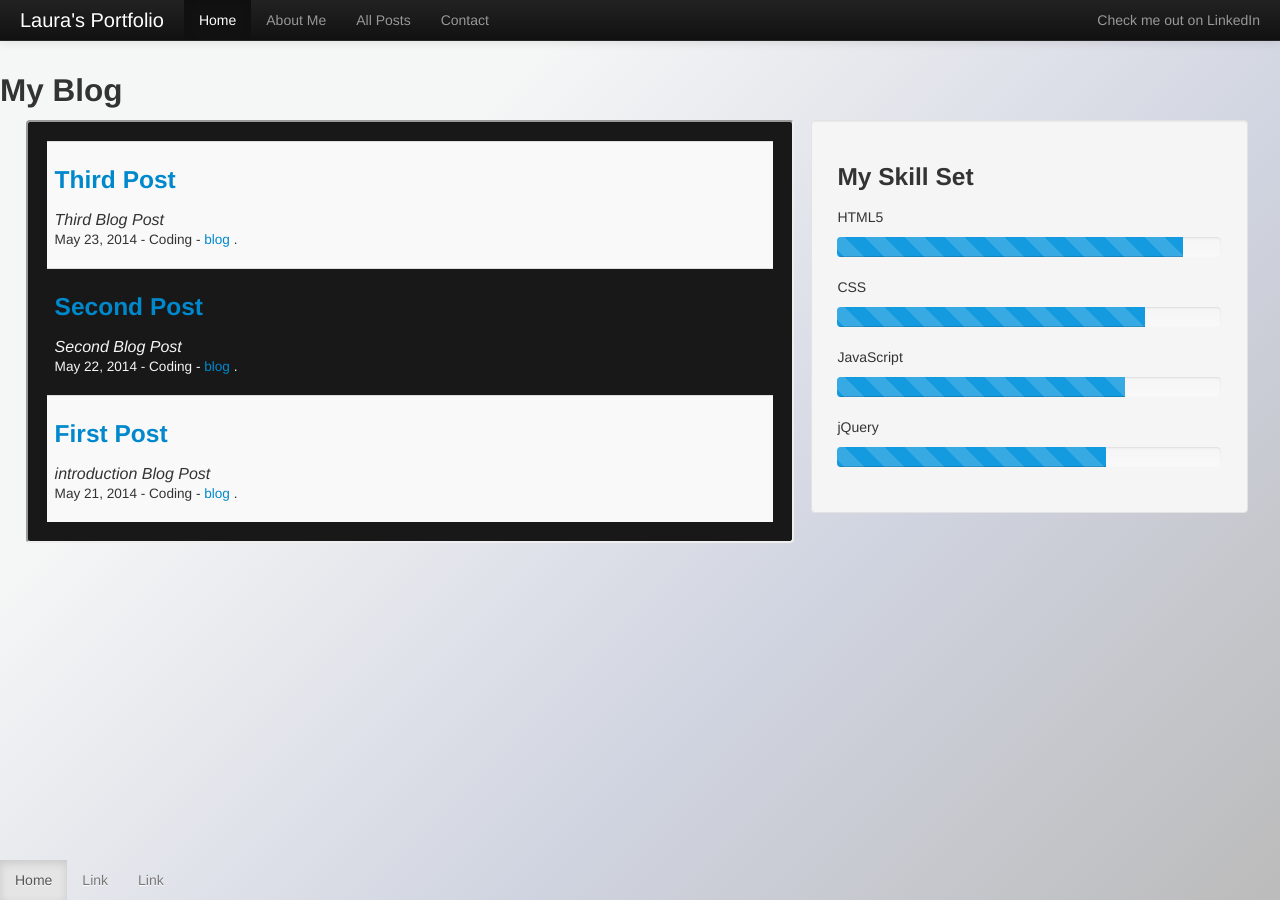
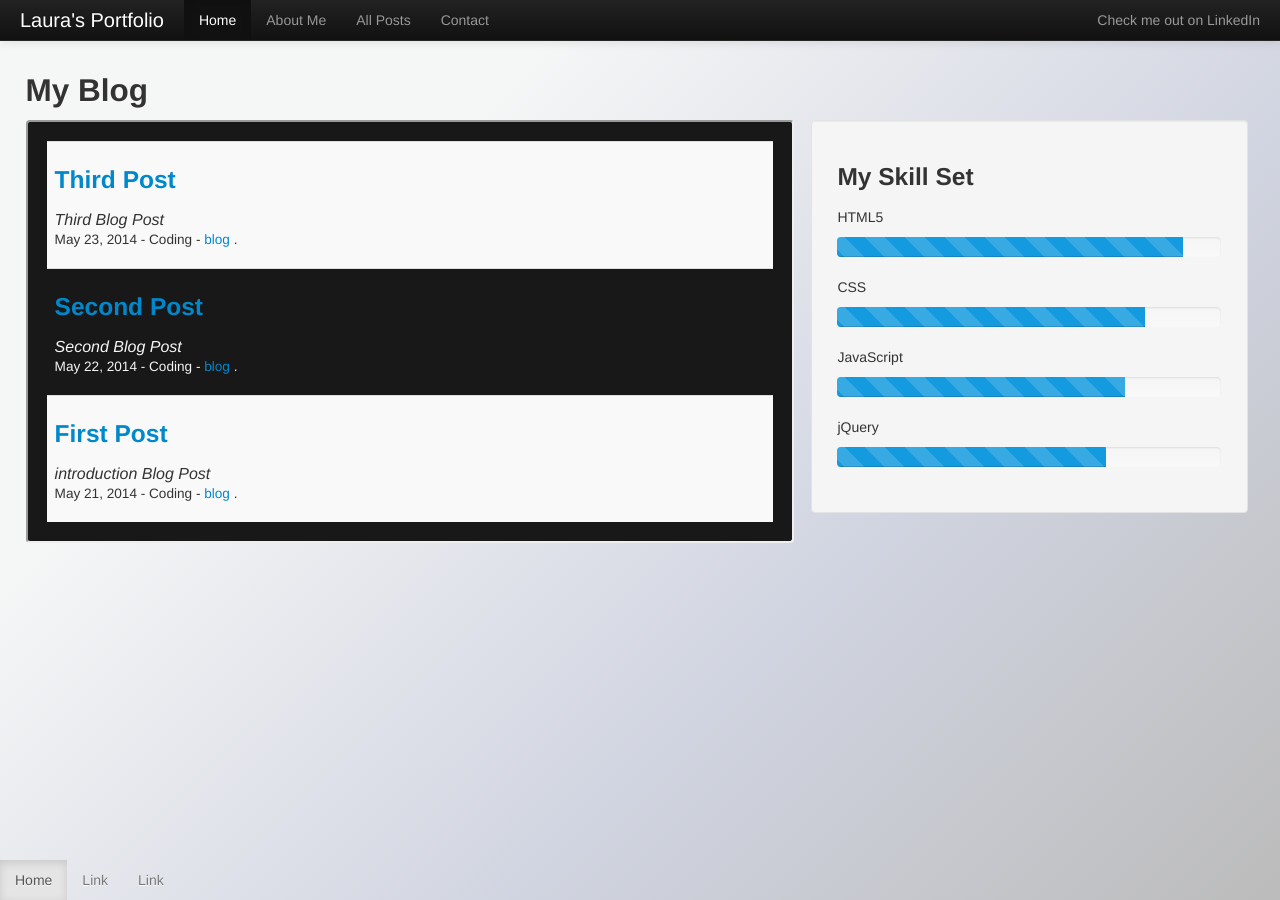
Before and after one commit to LauraR6561/Laurar6561.github.io, a Jekyll site: the page built from index.html, in a window 1280 px wide. Built offline with Jekyll 4.4.1, drawn with Linux system fonts in a browser that asks for light colours; Markdown is read by kramdown in place of the engine named in the settings.

Commit message:
css change

```diff
--- a/css/template.css
+++ b/css/template.css
@@ -13,6 +13,7 @@ body{
 
 #content h2{
     text-shadow: 0 1px 0 #fff;
+    margin-left:2%;
 }
 
 #content > .table{
```
